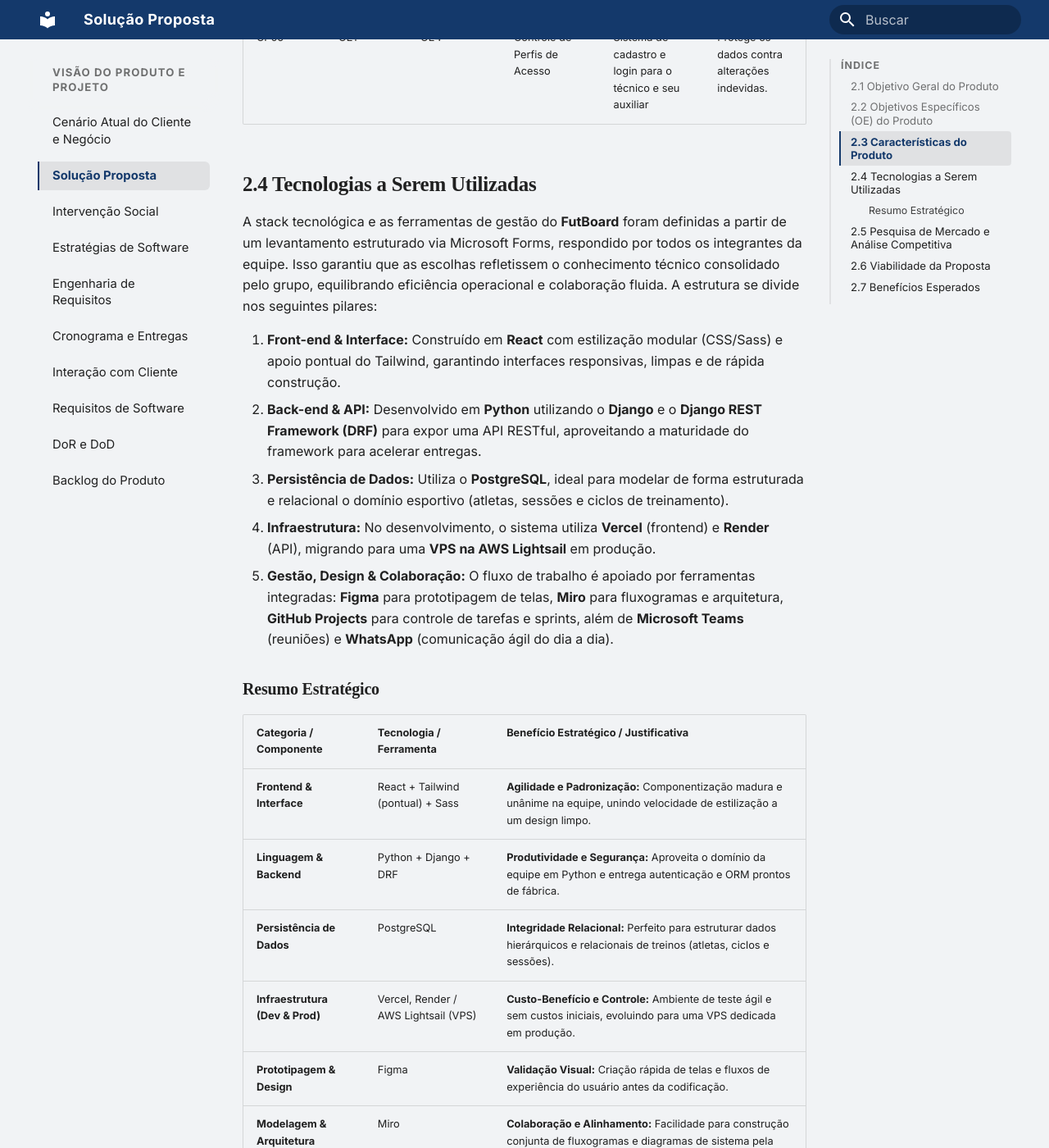
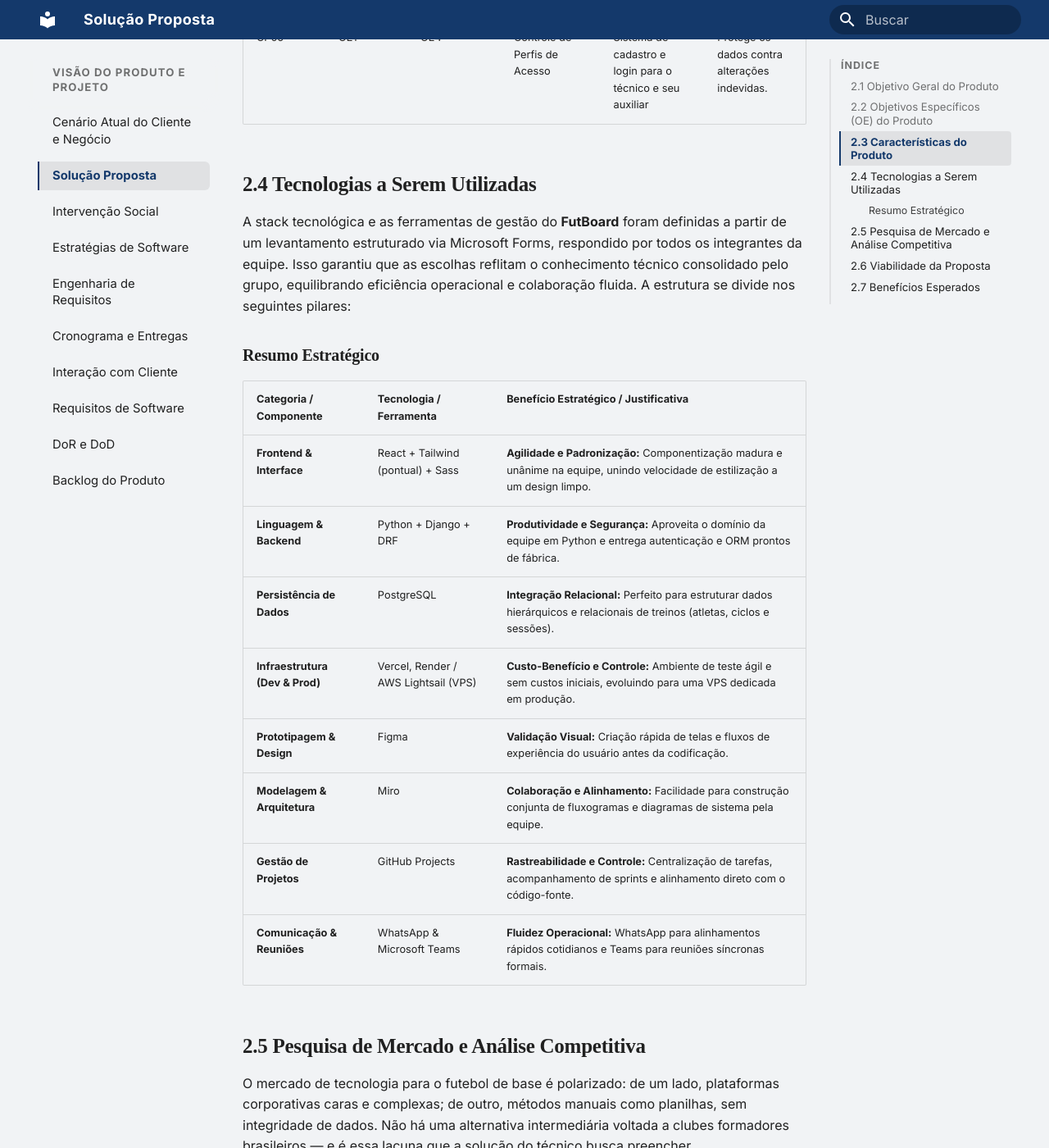
Before and after one commit to mdsreq-fga-unb/REQ-2026.2-T01-FutBoard, an MkDocs documentation site: the page built from docs/visao-produto/solucao-proposta.md, in a window 1280 px wide and 1400 px high, scrolled down 1625 px. Shown: the whole window at 82% size. Built offline with MkDocs 1.6.1 and Material for MkDocs 9.7.7, drawn with Linux system fonts in a browser that asks for light colours; some of the changed text lies outside the part shown.

Commit message:
docs: consolidar descrição de tecnologias em tabela única (refs #21)

```diff
--- a/docs/visao-produto/solucao-proposta.md
+++ b/docs/visao-produto/solucao-proposta.md
@@ -19,17 +19,11 @@
 | CP02 | OE2 | OE3 | Estruturador de Periodização Esportiva | Ferramenta para estruturar nativamente o planejamento do calendário em macrociclos, mesociclos e microciclos. | Padronização metodológica científica relacionada a rotina do clube, substituindo métodos sem padronização. |
 | CP03 | OE3 | OE4 | Dashboard Analitico | Painel visual com gráficos interativos com métricas atualizadas imediatamente após o registro dos dados | Substitui dashboards estáticos e atrasados por métricas visuais instantâneas. |
 | CP04 | OE4 | OE3 | Geração Automática de Relatórios | Sistema que processa os dados para criar relatórios comparativos entre ciclos. | Fundamenta e apoia a tomada de decisões técnicas com base em estatísticas consolidadas. |
-| CP05 | OE1 | OE4 | Controle de Perfis de Acesso | Sistema de cadastro e login para o técnico e seu auxiliar | Protege os dados contra alterações indevidas.
+| CP05 | OE1 | OE4 | Controle de Perfis de Acesso | Sistema de cadastro e login para o técnico e seu auxiliar | Protege os dados contra alterações indevidas. |
 
 ## 2.4 Tecnologias a Serem Utilizadas
 
-A stack tecnológica e as ferramentas de gestão do **FutBoard** foram definidas a partir de um levantamento estruturado via Microsoft Forms, respondido por todos os integrantes da equipe. Isso garantiu que as escolhas refletissem o conhecimento técnico consolidado pelo grupo, equilibrando eficiência operacional e colaboração fluida. A estrutura se divide nos seguintes pilares:
-
-1. **Front-end & Interface:** Construído em **React** com estilização modular (CSS/Sass) e apoio pontual do Tailwind, garantindo interfaces responsivas, limpas e de rápida construção.
-2. **Back-end & API:** Desenvolvido em **Python** utilizando o **Django** e o **Django REST Framework (DRF)** para expor uma API RESTful, aproveitando a maturidade do framework para acelerar entregas.
-3. **Persistência de Dados:** Utiliza o **PostgreSQL**, ideal para modelar de forma estruturada e relacional o domínio esportivo (atletas, sessões e ciclos de treinamento).
-4. **Infraestrutura:** No desenvolvimento, o sistema utiliza **Vercel** (frontend) e **Render** (API), migrando para uma **VPS na AWS Lightsail** em produção.
-5. **Gestão, Design & Colaboração:** O fluxo de trabalho é apoiado por ferramentas integradas: **Figma** para prototipagem de telas, **Miro** para fluxogramas e arquitetura, **GitHub Projects** para controle de tarefas e sprints, além de **Microsoft Teams** (reuniões) e **WhatsApp** (comunicação ágil do dia a dia).
+A stack tecnológica e as ferramentas de gestão do **FutBoard** foram definidas a partir de um levantamento estruturado via Microsoft Forms, respondido por todos os integrantes da equipe. Isso garantiu que as escolhas reflitam o conhecimento técnico consolidado pelo grupo, equilibrando eficiência operacional e colaboração fluida. A estrutura se divide nos seguintes pilares:
 
 ### Resumo Estratégico
 
@@ -37,7 +31,7 @@
 | :--- | :--- | :--- |
 | **Frontend & Interface** | React + Tailwind (pontual) + Sass | **Agilidade e Padronização:** Componentização madura e unânime na equipe, unindo velocidade de estilização a um design limpo. |
 | **Linguagem & Backend** | Python + Django + DRF | **Produtividade e Segurança:** Aproveita o domínio da equipe em Python e entrega autenticação e ORM prontos de fábrica. |
-| **Persistência de Dados** | PostgreSQL | **Integridade Relacional:** Perfeito para estruturar dados hierárquicos e relacionais de treinos (atletas, ciclos e sessões). |
+| **Persistência de Dados** | PostgreSQL | **Integração Relacional:** Perfeito para estruturar dados hierárquicos e relacionais de treinos (atletas, ciclos e sessões). |
 | **Infraestrutura (Dev & Prod)** | Vercel, Render / AWS Lightsail (VPS) | **Custo-Benefício e Controle:** Ambiente de teste ágil e sem custos iniciais, evoluindo para uma VPS dedicada em produção. |
 | **Prototipagem & Design** | Figma | **Validação Visual:** Criação rápida de telas e fluxos de experiência do usuário antes da codificação. |
 | **Modelagem & Arquitetura** | Miro | **Colaboração e Alinhamento:** Facilidade para construção conjunta de fluxogramas e diagramas de sistema pela equipe. |
```
Also changed, not shown: other parts of docs/visao-produto/solucao-proposta.md (+1 -1 lines).
